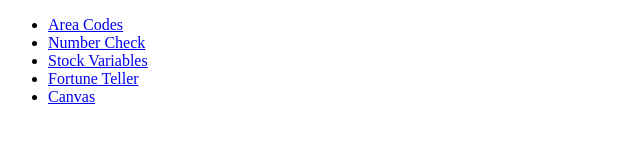
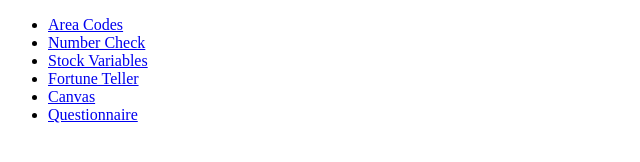
Before and after one commit to yayo214/yayo213.github.io, a plain HTML site: page index.html in a window 1280 px wide. Shown: the whole page, without its empty margins (0-640 px from the left). Drawn offline with Linux system fonts and the light colour scheme.

Commit message:
Update index.html

```diff
--- a/index.html
+++ b/index.html
@@ -11,6 +11,7 @@
 		   <li><a href="https://yayo214.github.io/StockVariables">Stock Variables</a></li>
 		   <li><a href="https://yayo214.github.io/FortuneTeller">Fortune Teller</a></li>
 		   <li><a href="https://yayo214.github.io/canvas">Canvas</a></li>
+		   <li><a href="https://yayo214.github.io/Questionnaire">Questionnaire</a></li>
 		   </ul>
    </body>
 </html>
```
